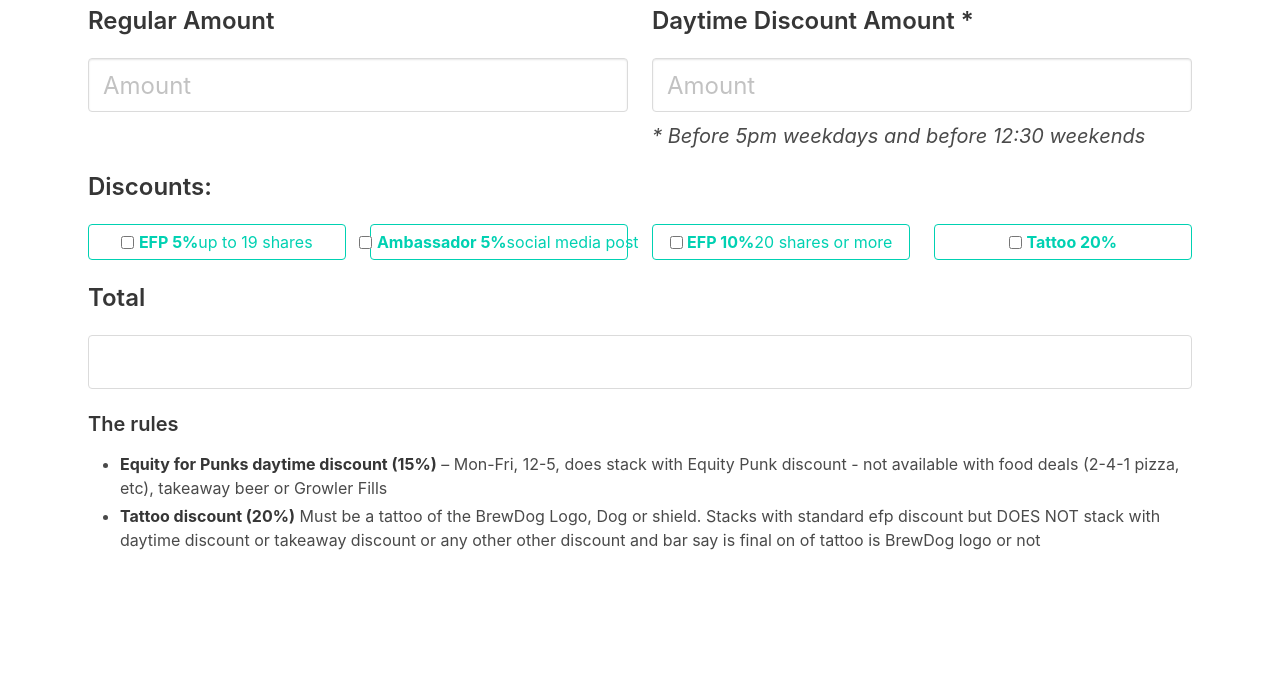
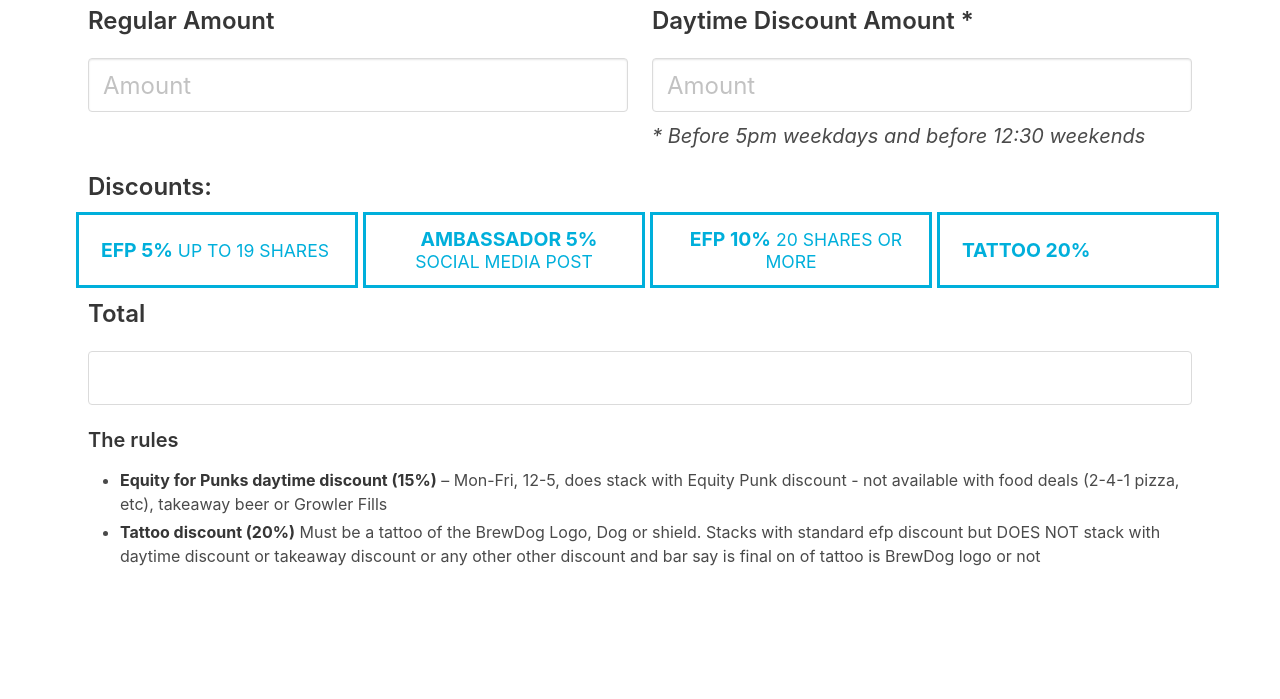
Before and after one commit to picandocodigo/efp_discount, a website: page index.html in a window 1280 px wide. Shown: the part 101-800 px from the top of the page. Drawn offline with nearby package versions, Linux system fonts and the light colour scheme.

Commit message:
Style the buttons like BD's forum

```diff
--- /dev/null
+++ b/css/style.css
@@ -0,0 +1,35 @@
+#main-title{
+  text-transform: uppercase;
+}
+
+.discount{
+  text-align:center;
+  border: 3px solid #00afdb;
+  background: #fff;
+  margin-right: 5px;
+  line-height: 1;
+  box-sizing: border-box;
+  min-height: 30px !;
+  align-items: center;
+  transition: background 0.15s;
+  display: flex;
+  text-transform: uppercase;
+}
+
+.discount *{
+  color: #00afdb;
+  font-size: 1.1em;
+}
+
+.discount.checked, .discount.checked *{
+  color: #fff !important;
+  background: #00afdb;
+}
+
+.checkbox input{
+  display: none;
+}
+
+.discount .checkbox strong, .discount label.checkbox{
+  color: #00afdb;
+}
--- a/index.html
+++ b/index.html
@@ -3,12 +3,13 @@
     <meta charset='UTF-8'>
     <meta content='width=device-width, user-scalable=no' name='viewport'>
     <link rel="stylesheet" href="https://cdnjs.cloudflare.com/ajax/libs/bulma/0.7.5/css/bulma.min.css">
+    <link rel="stylesheet" href="css/style.css">
     <title>The Unofficial Brewdog Discount Calculator</title>
   </head>
 
   <body>
     <div class="container section">
-      <h1 class="title">The Unofficial Brewdog Discount Calculator</h1>
+      <h1 class="title" id="main-title">The Unofficial Brewdog Discount Calculator</h1>
 
       <div class="columns">
         <div class="column">
@@ -32,27 +33,27 @@
 
       <h4 class="title is-4">Discounts:</h4>
       <div class="columns">
-        <div class="column is-one-quarter">
-          <label class="checkbox button is-primary is-outlined is-fullwidth">
-            <input type="checkbox" id="efp5" class="discount">&nbsp;
+        <div class="column is-one-quarter discount">
+          <label class="checkbox">
+            <input type="checkbox" id="efp5">&nbsp;
             <strong>EFP 5%</strong> up to 19 shares
           </label>
         </div>
-        <div class="column is-one-quarter">
-          <label class="checkbox button is-primary is-outlined is-fullwidth">
-            <input type="checkbox" id="ambassador" class="discount">&nbsp;
+        <div class="column is-one-quarter discount">
+          <label class="checkbox">
+            <input type="checkbox" id="ambassador">&nbsp;
             <strong>Ambassador 5%</strong> social media post
           </label>
         </div>
-        <div class="column is-one-quarter">
-          <label class="checkbox button is-primary is-outlined is-fullwidth">
-            <input type="checkbox" id="efp10" class="discount">&nbsp;
+        <div class="column is-one-quarter discount">
+          <label class="checkbox">
+            <input type="checkbox" id="efp10">&nbsp;
             <strong>EFP 10%</strong> 20 shares or more
           </label>
         </div>
-        <div class="column is-one-quarter">
-          <label class="checkbox button is-primary is-outlined is-fullwidth">
-            <input type="checkbox" id="tattoo" class="discount">&nbsp;
+        <div class="column is-one-quarter discount">
+          <label class="checkbox">
+            <input type="checkbox" id="tattoo">&nbsp;
             <strong>Tattoo 20%</strong>
           </label>
         </div>
--- a/js/calculator.js
+++ b/js/calculator.js
@@ -106,9 +106,9 @@
   discounts.forEach(function(discount){
     elem = discount.element;
     if(elem.checked == true){
-      elem.parentNode.classList.remove('is-outlined');
+      elem.parentNode.parentNode.classList.add('checked');
     } else {
-      elem.parentNode.classList.add('is-outlined');
+      elem.parentNode.parentNode.classList.remove('checked');
     }
   })
 }
```
Also changed, not shown: js/app.js (+1 -1 lines).
